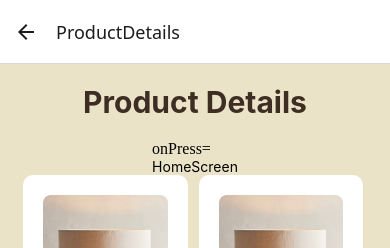
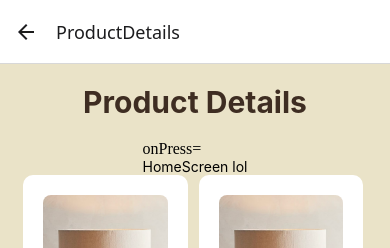
Before and after one commit to AlithaPwls/mobile-app, a React Native app: screen /ProductDetails in a window 390 px wide. Shown: the top 248 px of the page. Built offline with nearby package versions, Linux system fonts and the light colour scheme.

Commit message:
commit test

```diff
--- a/screens/ProductDetails.js
+++ b/screens/ProductDetails.js
@@ -9,7 +9,7 @@
 
       <TouchableOpacity>
         onPress={() => navigation.navigate("HomeScreen")}
-        <Text style={styles.buttonText}>HomeScreen</Text>
+        <Text style={styles.buttonText}>HomeScreen lol</Text>
         </TouchableOpacity>
 
 
```
